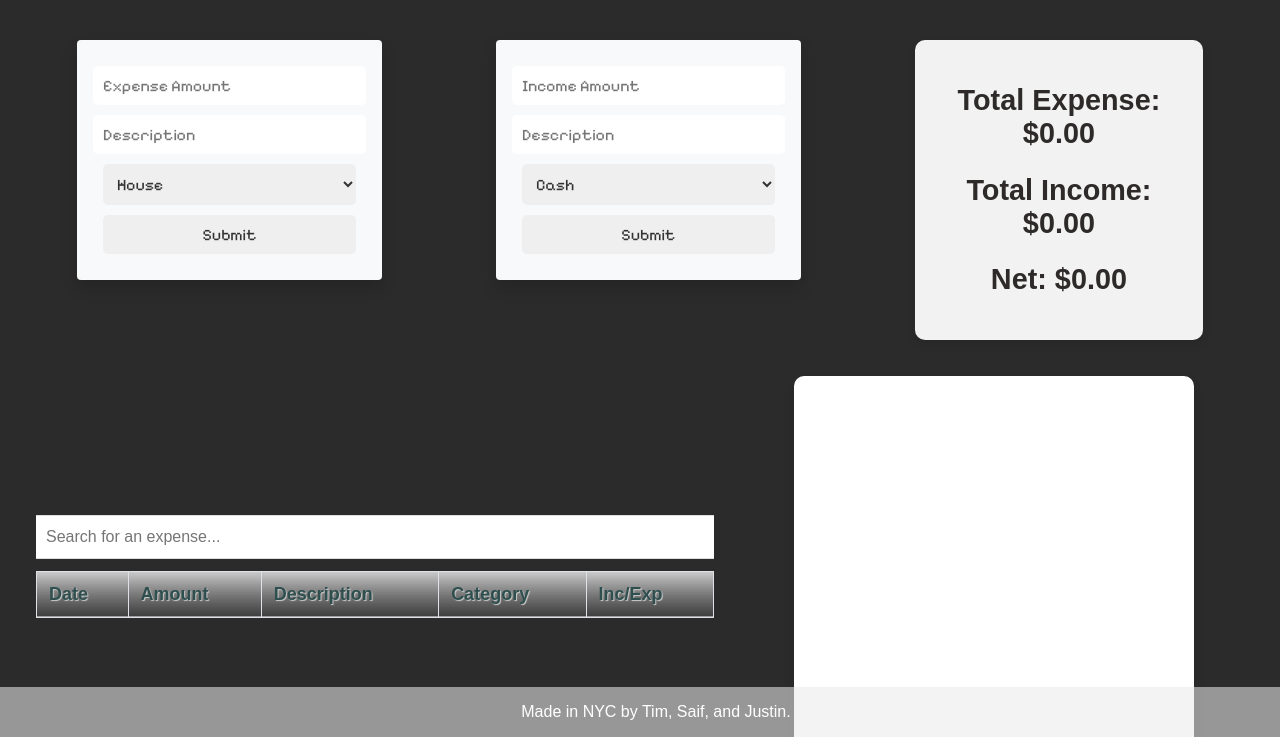
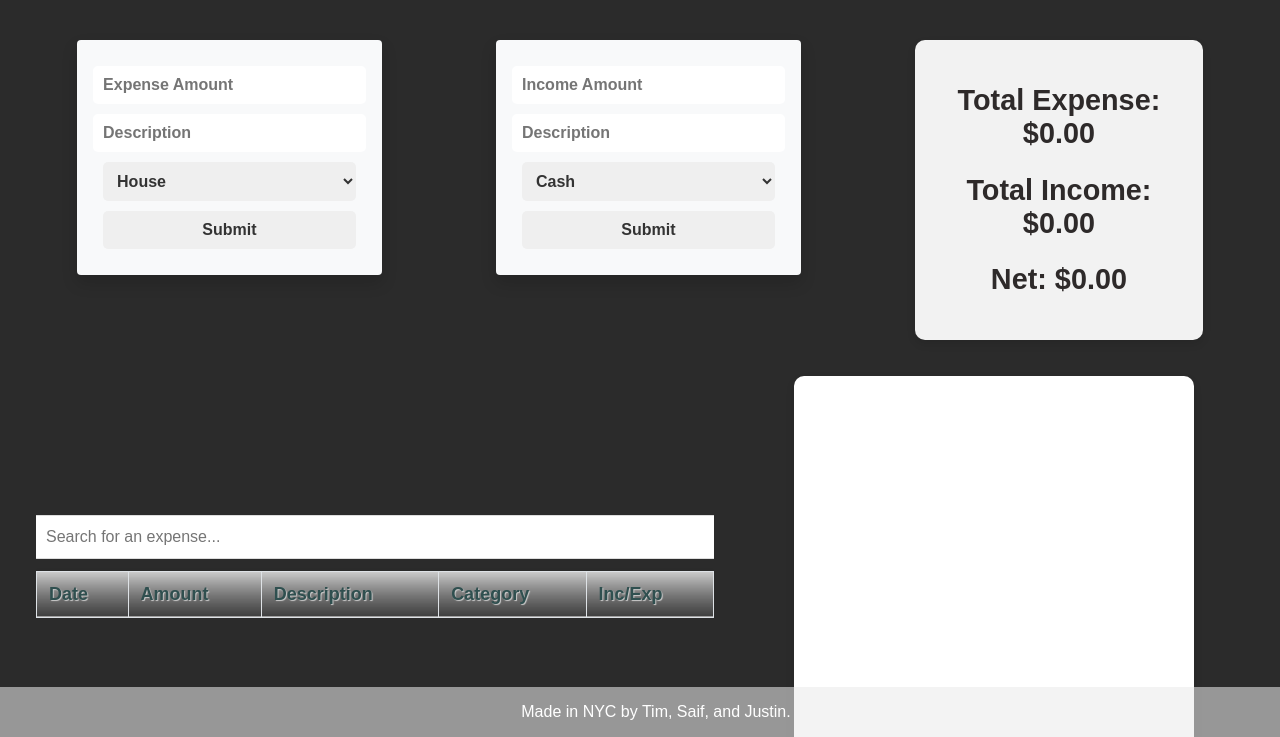
Before and after one commit to Saosyn/Bearded-Bros-Breakdown-for-Better-Budgeting, a plain HTML site: page index.html in a window 1280 px wide. Shown: the part 63-800 px from the top of the page. Drawn offline with nearby package versions, Linux system fonts and the light colour scheme; a web font is replaced by a local one.

Commit message:
changed fonts

```diff
--- a/assets/style.css
+++ b/assets/style.css
@@ -71,7 +71,8 @@ h2 {
   border: none;
   font-size: 1em;
   color: #333;
-  font-family: var(--dot-font-two);
+  font-family: var(--dot-font-three);
+  font-weight: 900;
 }
 
 .input-section button {
```
